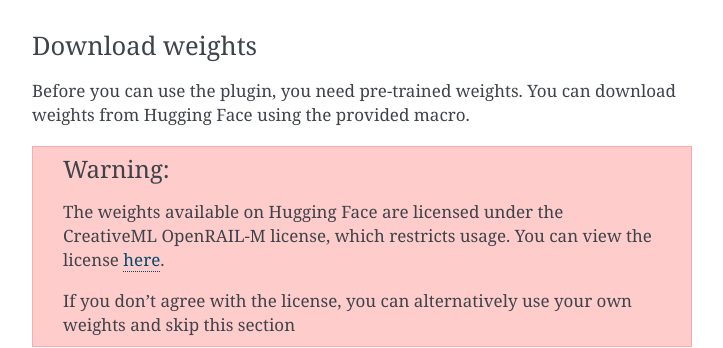
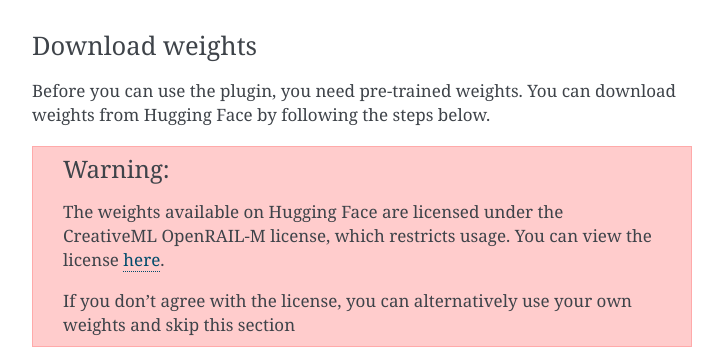
Before and after one commit to dataiku/dss-plugin-ai-art, a Sphinx documentation site: the page built from doc/index.rst, in a window 1280 px wide and 900 px high, scrolled down 856 px. Shown: the part 181-529 px from the top of the window, without its empty margins (388-1111 px from the left). Built offline with Sphinx 7.4.7, drawn with Linux system fonts in a browser that asks for light colours.

Commit message:
Reword doc so the macro steps are more clear

```diff
--- a/doc/index.rst
+++ b/doc/index.rst
@@ -25,7 +25,7 @@ For installation instructions, see
 Download weights
 ----------------
 Before you can use the plugin, you need pre-trained weights. You can download
-weights from Hugging Face using the provided macro.
+weights from Hugging Face by following the steps below.
 
 .. warning::
    The weights available on Hugging Face are licensed under the CreativeML
```
